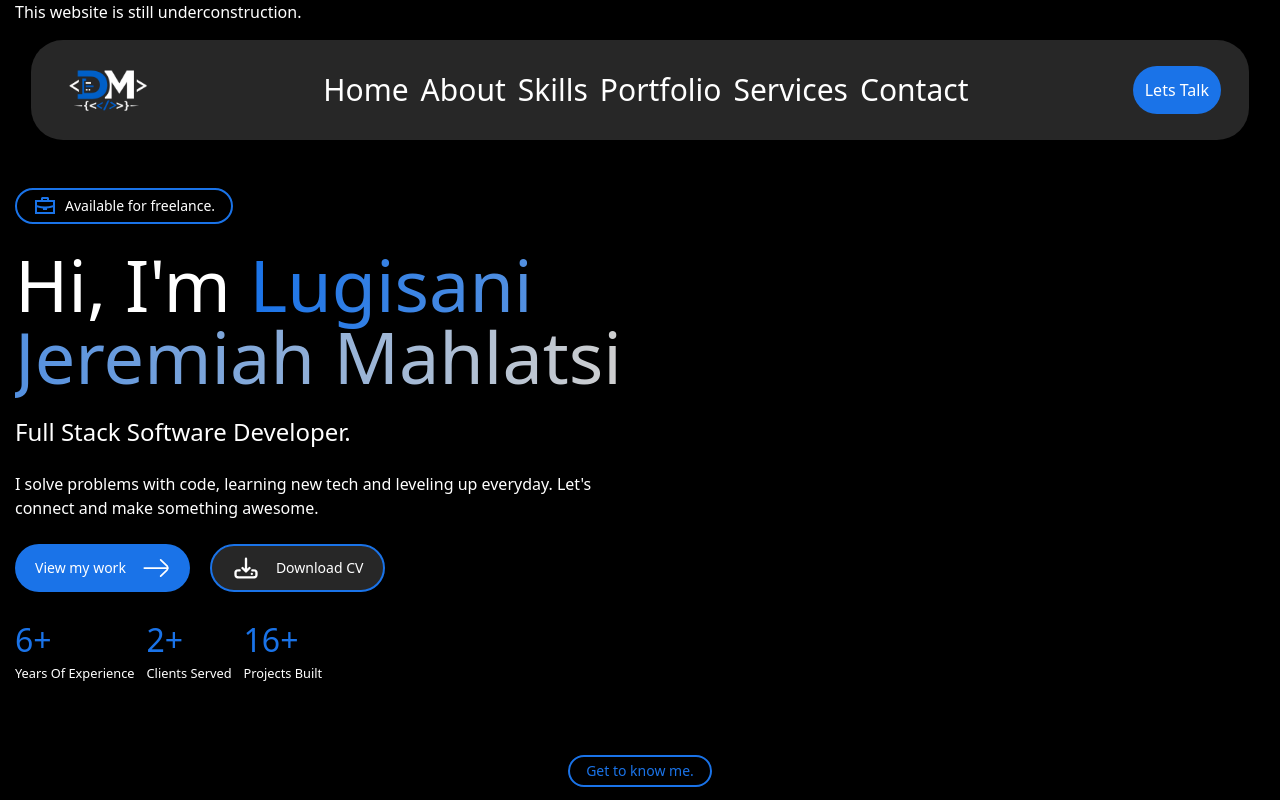
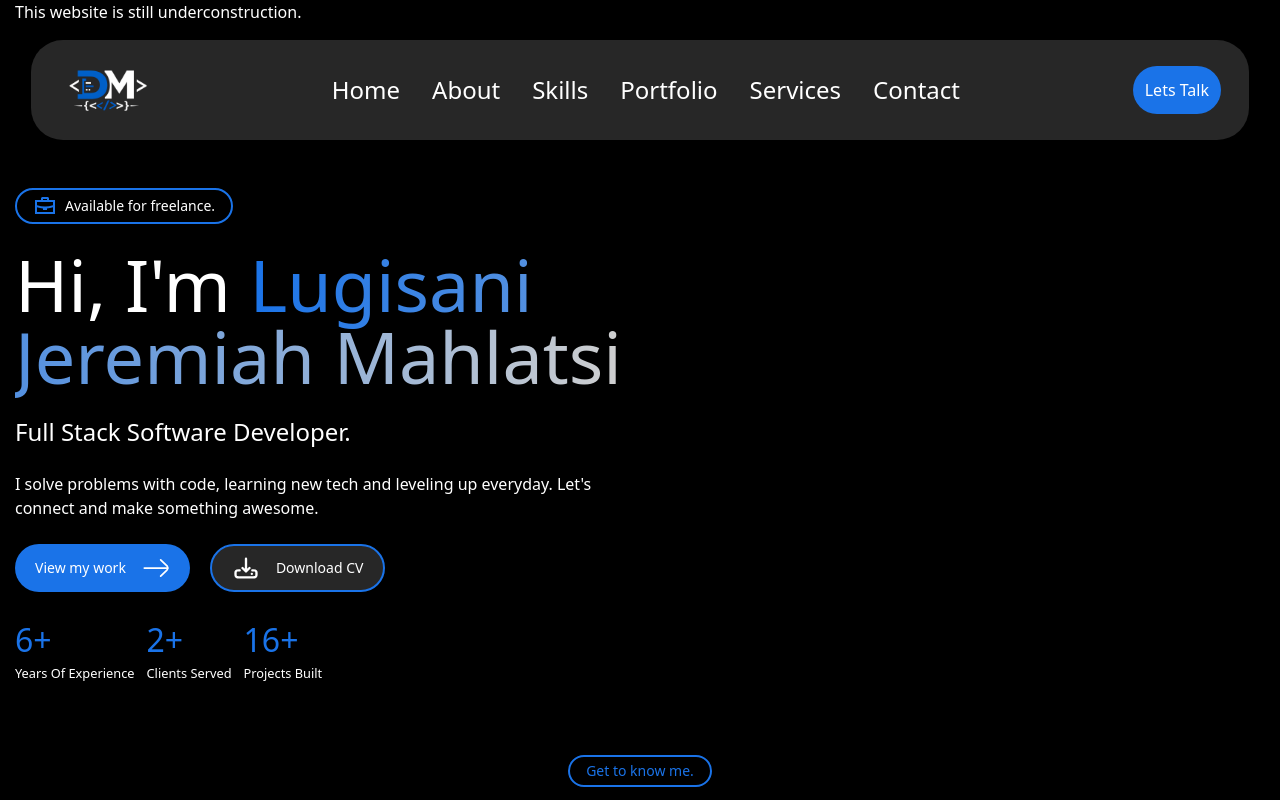
Before and after one commit to DevMahlatsi/DevMahlatsi, a React (Vite) app: page / in a window 1280 px wide. Shown: the top 800 px of the page. Built offline with nearby package versions, Linux system fonts and the light colour scheme.

Commit message:
Hire reasons update.

```diff
--- a/src/Components/Indicators/Hire Reasons/HireReasons.tsx
+++ b/src/Components/Indicators/Hire Reasons/HireReasons.tsx
@@ -1,8 +1,17 @@
+import { hireReasons } from "../../../Data/devmahlatsi.data";
+
 export default function HireReasons(){
   return(
     <>
       <div>
-
+        {hireReasons.map((reason) => {
+          return(
+            <div>
+              <div></div>
+              <div></div>
+            </div>
+          )
+        })}
       </div>
     </>
   )
--- a/src/Components/Navigation Bar/Menu/Menu.tsx
+++ b/src/Components/Navigation Bar/Menu/Menu.tsx
@@ -4,7 +4,7 @@ export default function Menu(){
   return(
     <>
       <div>
-        <ul className="text-sm md:text-3xl flex gap-1 sm:gap-3">
+        <ul className="text-sm md:text-2xl flex md:gap-8 gap-5">
           {menuData.map((menu, index) => {
             return(
               <>
```
